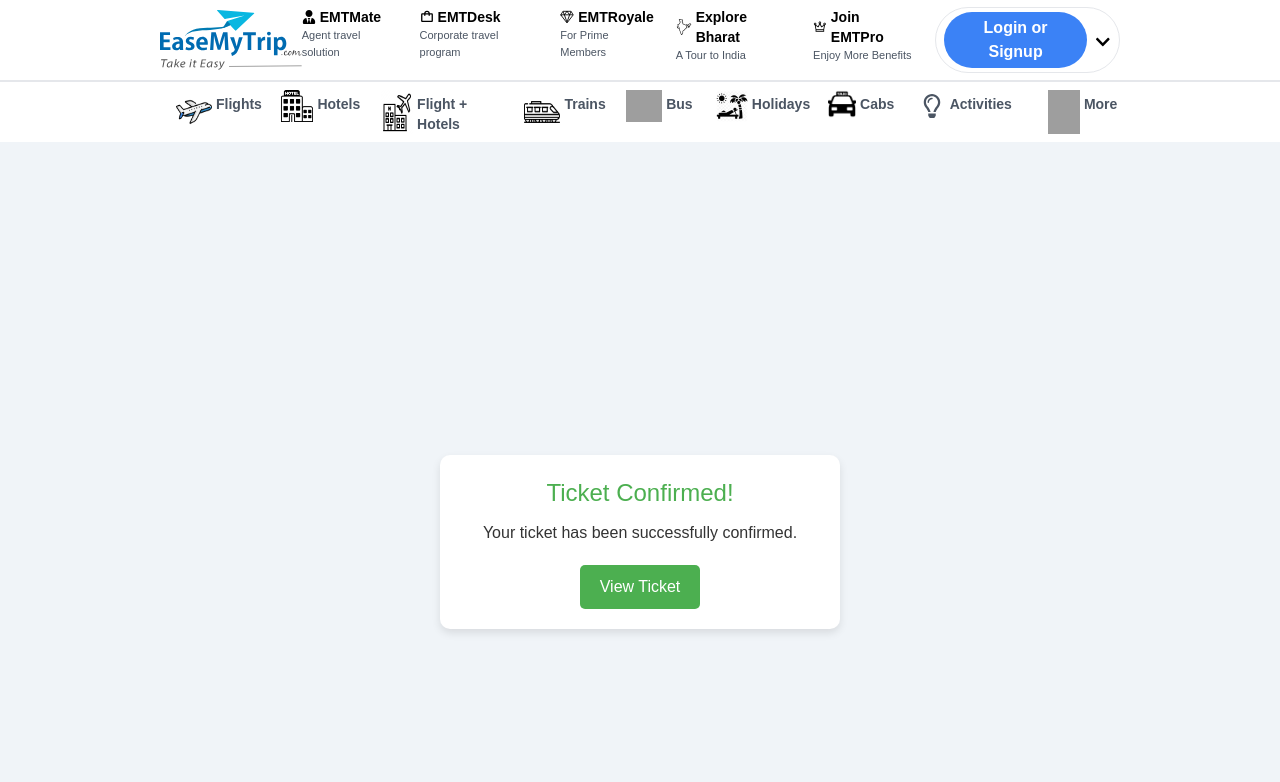
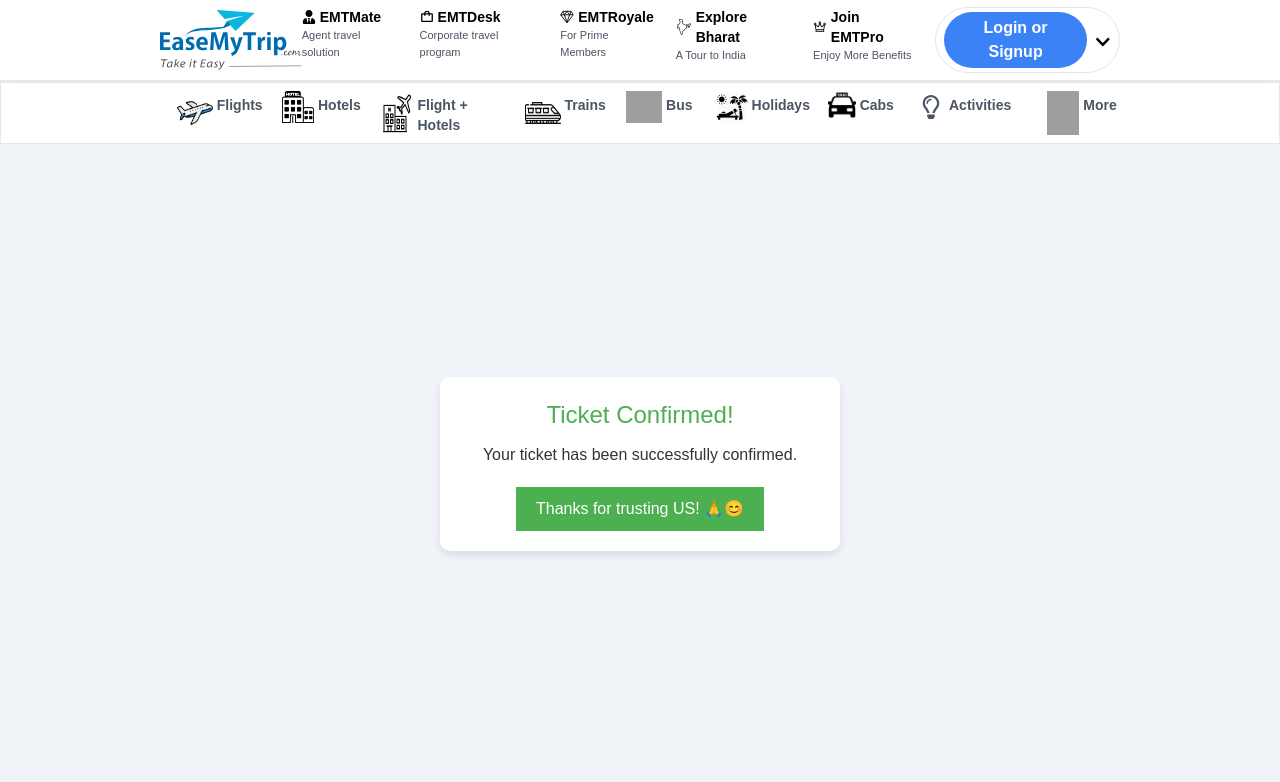
Before and after one commit to Amshekhar/EaseMyTrip-Clone---React-Project-2---0sz0ysxowkcy, a React (Create React App) app: page /ticketconfirm in a window 1280 px wide. Shown: the top 782 px of the page. Built offline with nearby package versions, Linux system fonts and the light colour scheme; grey boxes are pictures that could not be loaded.

Commit message:
working on validation

```diff
--- a/src/components/Bookhotel.js
+++ b/src/components/Bookhotel.js
@@ -4,12 +4,14 @@
 import { MdPeopleAlt } from "react-icons/md";
 import { HiOutlineCurrencyRupee } from "react-icons/hi";
 import { MdInfoOutline } from "react-icons/md";
+import { toast } from 'react-toastify';
 
 function Bookhotel({ hotelBookingData, guestDetails, setPaymentDetails }) {
     const navigate = useNavigate();
+    const token = sessionStorage.getItem('token')
 
-    console.log(guestDetails);
-    console.log(hotelBookingData);
+    // console.log(guestDetails);
+    // console.log(hotelBookingData);
 
     const checkIn = new Date(guestDetails.checkIn);
     const checkOut = new Date(guestDetails.checkOut);
@@ -18,6 +20,11 @@
     // console.log((totalNights));
 
     const handleHotelBooking = ()=>{
+        if(!token){
+            toast.info("Please login first!")
+            navigate('/login');
+            return
+        }
         setPaymentDetails({fare:(hotelBookingData.roomDetails.costDetails.taxesAndFees * totalNights * guestDetails.roomCount) + (hotelBookingData.roomDetails.costPerNight * totalNights * guestDetails.roomCount - (hotelBookingData.roomDetails.costDetails.discount))})
 
         navigate('/payment', { state: { hotelBookingData, guestDetails } });
@@ -25,7 +32,7 @@
 
     // Check if hotelBookingData is defined and has the necessary properties
     if (!hotelBookingData || !hotelBookingData.name || !hotelBookingData.location || !hotelBookingData.images) {
-        return <div>Loading...</div>;
+        return <div className='text-4xl font-bold w-full text-center py-64'>Loading...</div>;
     }
 
     return (
--- a/src/components/Home.js
+++ b/src/components/Home.js
@@ -52,7 +52,7 @@
   const [airportFrom, setAirportFrom] = useState({});
   const [airportTo, setAirportTo] = useState({});
   const [apList, setApList] = useState([]);
-  const [adults, setAdults] = useState(0);
+  const [adults, setAdults] = useState(1);
   const [children, setChildren] = useState(0);
   const [passanger, setPassanger] = useState(false);
 
--- a/src/components/Hoteldetails.js
+++ b/src/components/Hoteldetails.js
@@ -91,7 +91,12 @@
     };
 
     const handleBookHotel = (hotelData, room) => {
-        console.log(room);
+        // console.log(room);
+        if(!token){
+            toast.info("Please login first!")
+            navigate('/login');
+            return
+        }
         setHotelBookingData(hotelData);
         setHotelBookingData(prevDetails => ({
             ...prevDetails,
@@ -157,7 +162,7 @@
                                     <div key={index} className='flex border mb-4 bg-white p-2 rounded-lg shadow-md'>
                                         <div className='w-1/3'>
                                             <LazyLoad className='relative' height={200} offset={100}>
-                                                <img alt={`Hotel ${index}`} className='h-36 w-80 mb-1 rounded-xl' src={hotel.images[0]} />
+                                                <img alt={`Hotel ${index}`} className='h-36 w-80 mb-1 rounded-xl object-cover' src={hotel.images[0]} />
                                                 <div className='top-1 right-3 absolute font-semibold text-[10px] bg-blue-700 rounded-full py-1 px-3 text-white'>
                                                     DEAL OF THE DAY
                                                 </div>
@@ -200,8 +205,8 @@
                                             <div className='font-bold text-2xl my-2'>₹ {Math.round(hotel.avgCostPerNight)}</div>
                                             <p className='text-xs font-semibold text-gray-400'>+ {hotel.rating * 100} Taxes & fees</p>
                                             <p className='text-xs font-semibold text-gray-400'>Per Night</p>
-                                            <button onClick={() => fetchHotelInfo(hotel._id)} className='bg-orange-500 text-white font-bold px-16 py-2 text-sm mt-3 mb-2 rounded-full'>View Room</button>
-                                            <p className='text-sky-500 w-48 font-bold text-sm text-center'>Login & Save More</p>
+                                            <button onClick={() => fetchHotelInfo(hotel._id)} className='bg-orange-500 text-white font-bold px-16 py-2 text-sm mt-3 cursor-pointer mb-2 hover:scale-[1.05] rounded-full'>View Room</button>
+                                            <p className='text-sky-500 w-48 font-bold text-sm text-center'>Hurry Up! & Save More</p>
                                         </div>
                                     </div>
                                 ))
@@ -218,7 +223,6 @@
                     <h1 className='text-xl font-bold'>{hotelData.name}</h1>
                     <div>
                         <p className='text-gray-400 font-bold text-sm'>{hotelData.location}</p>
-
                     </div>
                     <div className='flex'>
                         {hotelData && hotelData?.images && hotelData?.images?.length > 0 && (<div className='flex gap-2 w-2/3'>
@@ -309,7 +313,7 @@
                                 </div>
                             </div>
                             <div className='w-1/4 py-3 pr-8 flex flex-col items-end'>
-                                <button onClick={() => handleBookHotel(hotelData, room)} className='border px-4 hover:bg-orange-600 border-orange-500  py-1 text-white bg-orange-500 rounded-full font-bold text-md '>BOOK NOW</button>
+                               <a href='#'> <button onClick={() => handleBookHotel(hotelData, room)} className='border px-4 hover:bg-orange-600 border-orange-500  py-1 text-white bg-orange-500 rounded-full font-bold text-md '>BOOK NOW</button></a>
                                 <p className='py-1 px-2 mt-2 mr-3 bg-green-100 font-bold text-gray-500 w-52 text-[10px]'><TiTick className='inline text-sm' />EMTSTAY Coupon code is applied</p>
                             </div>
                         </div>
--- a/src/components/Navbar.js
+++ b/src/components/Navbar.js
@@ -30,6 +30,7 @@
 import { RiCustomerServiceFill } from "react-icons/ri";
 import { GiCruiser } from "react-icons/gi";
 import { ImGift } from "react-icons/im";
+import { toast } from 'react-toastify';
 
 
 const NavBar = () => {
@@ -63,23 +64,23 @@
             <img src={logo} className='w-36' />
           </Link>
           <div className='flex gap-5'>
-            <div className='cursor-pointer'>
+            <div className='cursor-not-allowed'>
               <p className='font-semibold flex gap-1 items-center text-sm'> <FaUserTie className='' />EMTMate</p>
               <p className='text-[11px] text-gray-600'>Agent travel solution</p>
             </div>
-            <div className='cursor-pointer'>
+            <div className='cursor-not-allowed'>
               <p className='font-semibold text-sm flex gap-1 items-center'><PiBagBold />EMTDesk</p>
               <p className='text-[11px] text-gray-600'>Corporate travel program</p>
             </div>
-            <div className='cursor-pointer'>
+            <div className='cursor-not-allowed'>
               <p className='font-semibold text-sm flex gap-1 items-center'><IoDiamondOutline />EMTRoyale</p>
               <p className='text-[11px] text-gray-600'>For Prime Members</p>
             </div>
-            <div className='cursor-pointer'>
+            <div className='cursor-not-allowed'>
               <p className='font-semibold text-sm flex gap-1 items-center'><img className='w-4' src={indiaMap} />Explore Bharat</p>
               <p className='text-[11px] text-gray-600'>A Tour to India</p>
             </div>
-            <div className='cursor-pointer'>
+            <div className='cursor-not-allowed'>
               <p className='font-semibold text-sm flex gap-1 items-center'><LiaCrownSolid />Join EMTPro</p>
               <p className='text-[11px] text-gray-600'>Enjoy More Benefits</p>
             </div>
@@ -109,7 +110,7 @@
 
 
       </div>
-      <div>
+      <div className=' border shadow-lg'>
         <div className='w-9/12 mx-auto flex gap-1 my-1 text-sm'>
           <div
             className={`rounded-lg px-4 py-1 flex item-center font-semibold text-gray-600 gap-1 cursor-pointer ${activeButton === 'flights' ? 'bg-sky-100' : 'hover:bg-sky-100'}`}
@@ -127,7 +128,7 @@
           </div>
           <div
             className={`rounded-lg px-4 py-1 flex item-center font-semibold text-gray-600 gap-1 cursor-pointer ${activeButton === 'flightHotels' ? 'bg-sky-100' : 'hover:bg-sky-100'}`}
-            onClick={() => handleButtonClick('flightHotels')}
+            onClick={() => toast.info("This feature will update soon!")}
           >
             <img src={flighthotel} className='w-8' alt='Flight + Hotels Icon' />
             <p className='mt-1'>Flight + Hotels</p>
@@ -148,21 +149,21 @@
           </div>
           <div
             className={`rounded-lg px-4 py-1 flex item-center font-semibold text-gray-600 gap-1 cursor-pointer ${activeButton === 'holidays' ? 'bg-sky-100' : 'hover:bg-sky-100'}`}
-            onClick={() => handleButtonClick('holidays')}
+            onClick={() => toast.info("This feature will update soon!")}
           >
             <img src={holiday} className='w-8 h-8' alt='Holidays Icon' />
             <p className='mt-1'>Holidays</p>
           </div>
           <div
             className={`rounded-lg px-4 py-1 flex item-center font-semibold text-gray-600 gap-1 cursor-pointer ${activeButton === 'cabs' ? 'bg-sky-100' : 'hover:bg-sky-100'}`}
-            onClick={() => handleButtonClick('cabs')}
+            onClick={() => toast.info("This feature will update soon!")}
           >
             <img src={cab} className='w-7 h-7' alt='Cabs Icon' />
             <p className='mt-1'>Cabs</p>
           </div>
           <div
             className={`rounded-lg px-4 py-1 flex item-center font-semibold text-gray-600 gap-1 cursor-pointer ${activeButton === 'activities' ? 'bg-sky-100' : 'hover:bg-sky-100'}`}
-            onClick={() => handleButtonClick('activities')}
+            onClick={() => toast.info("This feature will update soon!")}
           >
             <FaRegLightbulb className='w-7 h-6 mt-1' />
             <p className='mt-1'>Activities</p>
@@ -195,7 +196,7 @@
                   className="block px-4 pt-2 hover:bg-sky-100 "
                   role="menuitem"
                 >
-                  <div className='border-b-2 pb-3 flex gap-3 justify-start items-center'>
+                  <div className='border-b-2 pb-3 flex gap-3 cursor-not-allowed justify-start items-center'>
                     <LiaUserEditSolid className='text-3xl' />
                     <div className="font-bold text-sm">My Profile
                       <p className=' text-xs font-semibold'>Manage your profile and password</p>
@@ -204,7 +205,7 @@
                 </Link>
                 <Link
                   to="/register"
-                  className="block px-4 pt-2  hover:bg-sky-100 "
+                  className="block px-4 pt-2  cursor-not-allowed  hover:bg-sky-100 "
                   role="menuitem"
                 >
                   <div className='border-b-2 pb-3 flex gap-3 justify-start items-center'>
@@ -217,7 +218,7 @@
 
                 <Link
                   to="/register"
-                  className="block px-4 pt-2 hover:bg-sky-100 "
+                  className="block px-4 pt-2 cursor-not-allowed  hover:bg-sky-100 "
                   role="menuitem"
                 >
                   <div className='border-b-2 pb-3 flex gap-3 justify-start items-center'>
--- a/src/components/Payment.js
+++ b/src/components/Payment.js
@@ -19,7 +19,7 @@
     const handlePaymentfromUpi = () => {
         if (upi !== '' && upi.includes('@')) {
             console.log("UPI Payment Done");
-            navigate('/');
+            navigate('/ticketconfirm');
         } else {
             console.error('Enter correct UPI');
         }
@@ -33,7 +33,7 @@
 
         if (isValidCardNo && isValidCVV && isValidMonth && isValidYear) {
             console.log("Card Payment Done");
-            navigate('/');
+            navigate('/ticketconfirm');
         } else {
             console.error('Enter correct card details');
         }
--- a/src/components/TicketConfirmation.js
+++ b/src/components/TicketConfirmation.js
@@ -1,13 +1,13 @@
 import React from 'react';
 import styled from 'styled-components';
-import { useSpring, animated } from 'react-spring';
+import { useSpring, animated, useTrail } from 'react-spring';
 
 const Container = styled.div`
   display: flex;
   flex-direction: column;
   align-items: center;
   justify-content: center;
-  min-height: 100vh;
+  min-height: 80vh;
   background: #f0f4f8;
 `;
 
@@ -33,41 +33,39 @@
   margin: 0 0 20px;
 `;
 
-const Button = styled.button`
+const Button = styled(animated.button)`
   background: #4caf50;
   color: white;
   border: none;
   padding: 10px 20px;
-  border-radius: 5px;
-  cursor: pointer;
-  transition: background 0.3s;
-
-  &:hover {
-    background: #45a049;
-  }
+  font-size: 16px;
 `;
 
 const TicketConfirmation = () => {
-  const fadeInProps = useSpring({
+  const cardProps = useSpring({
     opacity: 1,
-    transform: 'translateY(0)',
-    from: { opacity: 0, transform: 'translateY(-20px)' },
+    transform: 'scale(1) rotate(0deg)',
+    from: { opacity: 0, transform: 'scale(0.8) rotate(-15deg)' },
+    config: { tension: 200, friction: 20 },
   });
 
-  const buttonProps = useSpring({
-    to: { opacity: 1, transform: 'scale(1)' },
-    from: { opacity: 0, transform: 'scale(0.9)' },
-    delay: 500,
+  const buttonTrail = useTrail(1, {
+    opacity: 1,
+    transform: 'scale(1)',
+    from: { opacity: 0, transform: 'scale(0.5)' },
+    delay: 700,
   });
 
   return (
     <Container>
-      <ConfirmationCard style={fadeInProps}>
+      <ConfirmationCard style={cardProps}>
         <Title>Ticket Confirmed!</Title>
         <Message>Your ticket has been successfully confirmed.</Message>
-        <animated.div style={buttonProps}>
-          <Button>View Ticket</Button>
-        </animated.div>
+        {buttonTrail.map((style, index) => (
+          <Button key={index} style={style}>
+            Thanks for trusting US! 🙏😊
+          </Button>
+        ))}
       </ConfirmationCard>
     </Container>
   );
```
